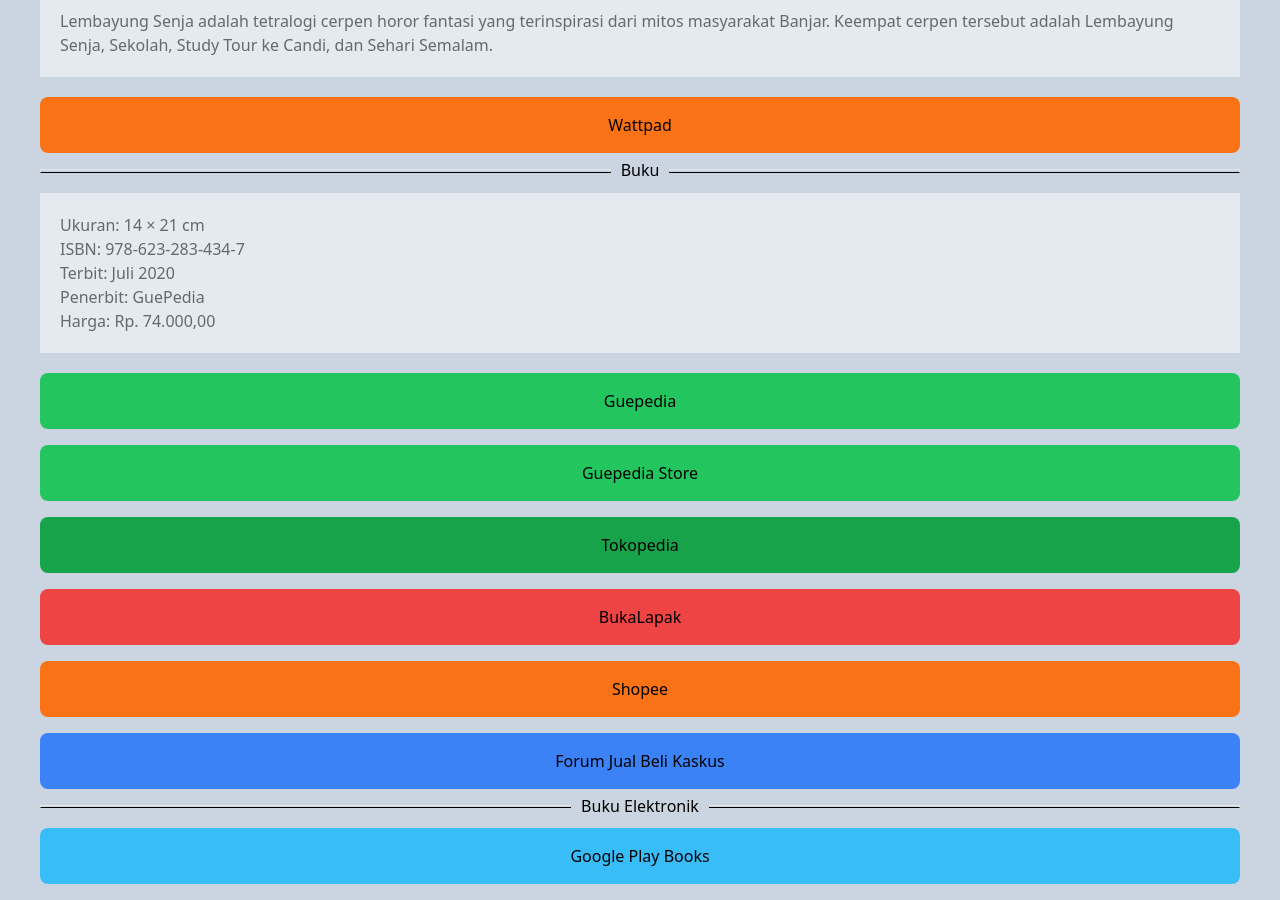
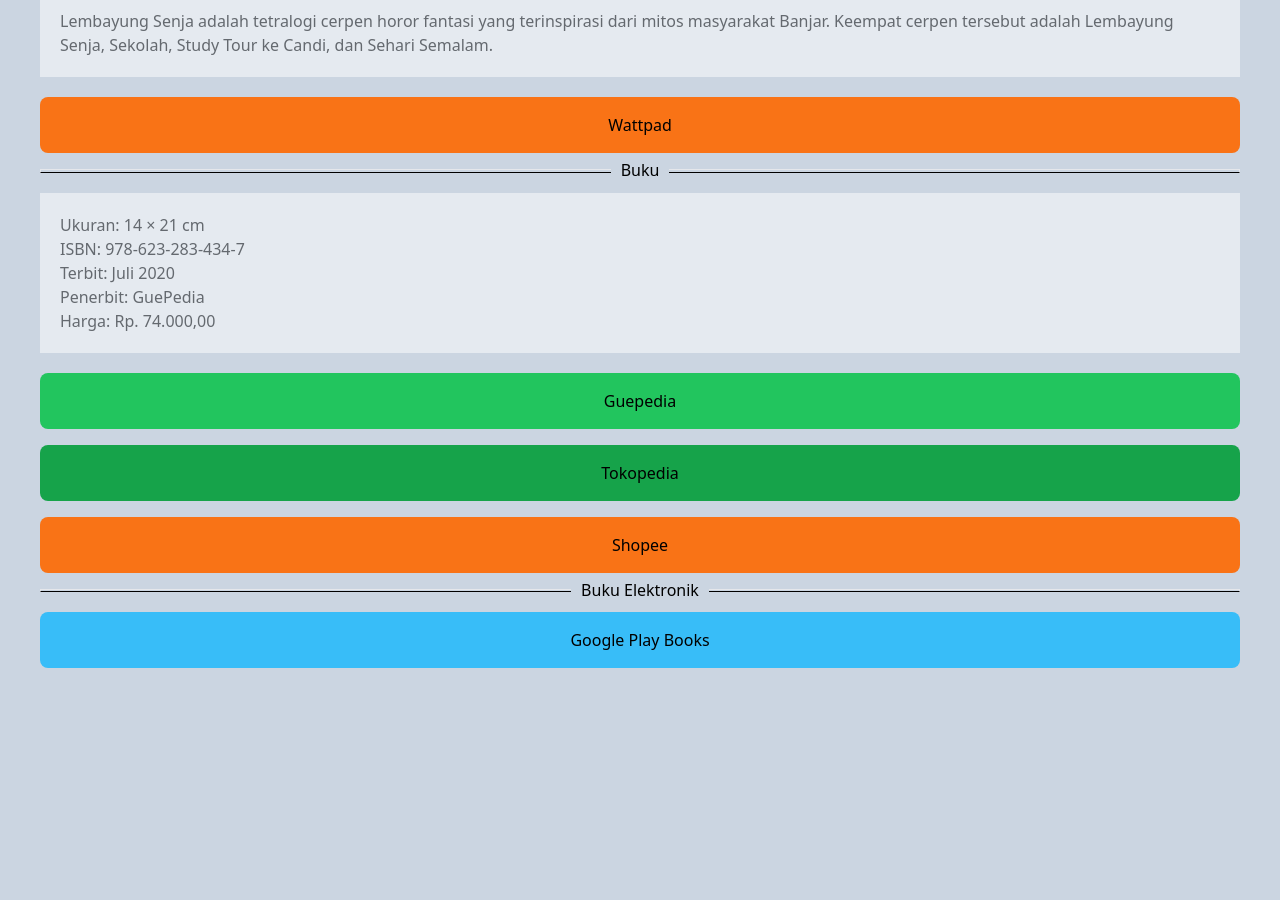
Before and after one commit to mnafisalmukhdi1/mnafisalmukhdi1.github.io, a Jekyll site: the page built from works/lembayung-senja.html, in a window 1280 px wide and 900 px high, scrolled down 1395 px. Built offline with Jekyll 4.4.1, drawn with Linux system fonts in a browser that asks for light colours; nearby versions of some CDN libraries; after the commit the page ends 2079 px from its top, so only the background shows below that.

Commit message:
update works

```diff
--- a/works/detektif-sekolahan.html
+++ b/works/detektif-sekolahan.html
@@ -11,10 +11,10 @@ description: "Detektif Sekolahan adalah buku–sebelumnya diary–ditulis oleh I
 			Ukuran: 14 × 21 cm<br>ISBN: 978-623-281-509-4<br>Terbit: Juli 2020<br>Penerbit: GuePedia<br>Harga: Rp. 110.000,00
 			</div>
 			<a href="https://www.guepedia.com/book/15841" target="_blank" class="block w-full bg-green-500 hover:bg-green-400 mb-4 pt-4 pb-4 rounded-lg text-center">Guepedia</a>
-			<a href="https://toko.ly/guepedia/products/3652343/detektif-sekolahan" target="_blank" class="block w-full bg-green-500 hover:bg-green-400 mb-4 pt-4 pb-4 rounded-lg text-center">Guepedia Store</a>
+			<!--<a href="https://toko.ly/guepedia/products/3652343/detektif-sekolahan" target="_blank" class="block w-full bg-green-500 hover:bg-green-400 mb-4 pt-4 pb-4 rounded-lg text-center">Guepedia Store</a>-->
 			<a href="https://tokopedia.link/bxjEOx6Fuub" target="_blank" class="block w-full bg-green-600 hover:bg-green-500 mb-4 pt-4 pb-4 rounded-lg text-center">Tokopedia</a>
-			<a href="https://www.bukalapak.com/p/hobi-koleksi/buku/novel/3ihciwb-jual-detektif-sekolahan" target="_blank" class="block w-full bg-red-500 hover:bg-red-400 mb-4 pt-4 pb-4 rounded-lg text-center">BukaLapak</a>
+			<!--<a href="https://www.bukalapak.com/p/hobi-koleksi/buku/novel/3ihciwb-jual-detektif-sekolahan" target="_blank" class="block w-full bg-red-500 hover:bg-red-400 mb-4 pt-4 pb-4 rounded-lg text-center">BukaLapak</a>-->
 			<a href="https://shopee.co.id/product/222623615/9700794256?smtt=0.222627844-1666943096.9" target="_blank" class="block w-full bg-orange-500 hover:bg-orange-400 mb-4 pt-4 pb-4 rounded-lg text-center">Shopee</a>
-			<a href="https://fjb.kaskus.co.id/product/5fbccb282525c317407bc704/detektif-sekolahan/" target="_blank" class="block w-full bg-blue-500 hover:bg-blue-400 mb-4 pt-4 pb-4 rounded-lg text-center">Forum Jual Beli Kaskus</a>
+			<!--<a href="https://fjb.kaskus.co.id/product/5fbccb282525c317407bc704/detektif-sekolahan/" target="_blank" class="block w-full bg-blue-500 hover:bg-blue-400 mb-4 pt-4 pb-4 rounded-lg text-center">Forum Jual Beli Kaskus</a>-->
 			<h3 class="border"><span class="bg-slate-300">Buku Elektronik</span></h3>
 			<a href="https://play.google.com/store/books/details?id=CVo8EQAAQBAJ" target="_blank" class="block w-full bg-sky-400 hover:bg-sky-300 mb-4 pt-4 pb-4 rounded-lg text-center">Google Play Books</a>
--- a/works/lembayung-senja.html
+++ b/works/lembayung-senja.html
@@ -10,10 +10,10 @@ description: "Lembayung Senja adalah tetralogi cerpen horor fantasi yang terinsp
 			Ukuran: 14 × 21 cm<br>ISBN: 978-623-283-434-7<br>Terbit: Juli 2020<br>Penerbit: GuePedia<br>Harga: Rp. 74.000,00
 			</div>
 			<a href="https://www.guepedia.com/book/160677" target="_blank" class="block w-full bg-green-500 hover:bg-green-400 mb-4 pt-4 pb-4 rounded-lg text-center">Guepedia</a>
-			<a href="https://toko.ly/guepedia/products/3652517/lembayung-senja" target="_blank" class="block w-full bg-green-500 hover:bg-green-400 mb-4 pt-4 pb-4 rounded-lg text-center">Guepedia Store</a>
+			<!--<a href="https://toko.ly/guepedia/products/3652517/lembayung-senja" target="_blank" class="block w-full bg-green-500 hover:bg-green-400 mb-4 pt-4 pb-4 rounded-lg text-center">Guepedia Store</a>-->
 			<a href="https://tokopedia.link/bxjEOx6Fuub" target="_blank" class="block w-full bg-green-600 hover:bg-green-500 mb-4 pt-4 pb-4 rounded-lg text-center">Tokopedia</a>
-			<a href="https://www.bukalapak.com/p/hobi-koleksi/buku/novel/3jfszz3-jual-lembayung-senja" target="_blank" class="block w-full bg-red-500 hover:bg-red-400 mb-4 pt-4 pb-4 rounded-lg text-center">BukaLapak</a>
+			<!--<a href="https://www.bukalapak.com/p/hobi-koleksi/buku/novel/3jfszz3-jual-lembayung-senja" target="_blank" class="block w-full bg-red-500 hover:bg-red-400 mb-4 pt-4 pb-4 rounded-lg text-center">BukaLapak</a>-->
 			<a href="https://shopee.co.id/product/222623615/4366230514?smtt=0.222627844-1666961447.9" target="_blank" class="block w-full bg-orange-500 hover:bg-orange-400 mb-4 pt-4 pb-4 rounded-lg text-center">Shopee</a>
-			<a href="https://fjb.kaskus.co.id/product/5fbf4aadeaab2531545e2f7e/lembayung-senja/" target="_blank" class="block w-full bg-blue-500 hover:bg-blue-400 mb-4 pt-4 pb-4 rounded-lg text-center">Forum Jual Beli Kaskus</a>
+			<!--<a href="https://fjb.kaskus.co.id/product/5fbf4aadeaab2531545e2f7e/lembayung-senja/" target="_blank" class="block w-full bg-blue-500 hover:bg-blue-400 mb-4 pt-4 pb-4 rounded-lg text-center">Forum Jual Beli Kaskus</a>-->
 			<h3 class="border"><span class="bg-slate-300">Buku Elektronik</span></h3>
 			<a href="https://play.google.com/store/books/details/M_Nafis_Al_Mukhdi_Lembayung_Senja?id=Kek7EQAAQBAJ" target="_blank" class="block w-full bg-sky-400 hover:bg-sky-300 mb-4 pt-4 pb-4 rounded-lg text-center">Google Play Books</a>
```
